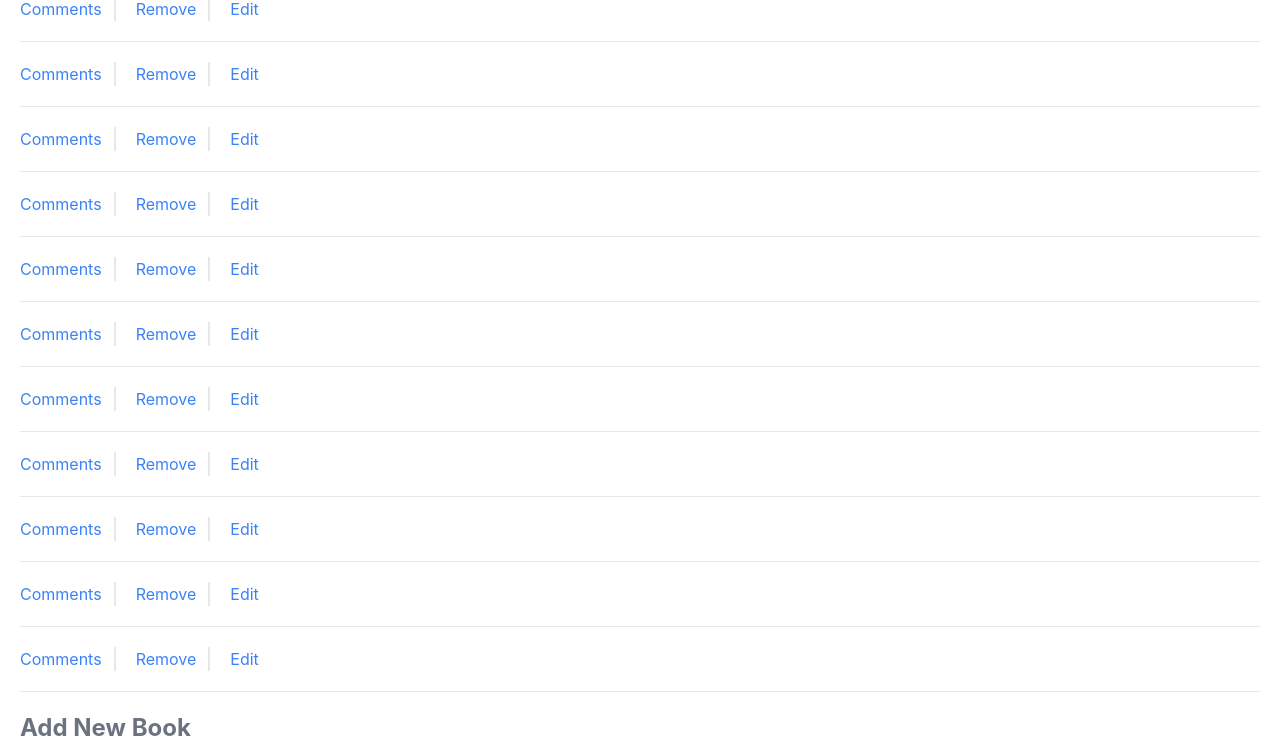
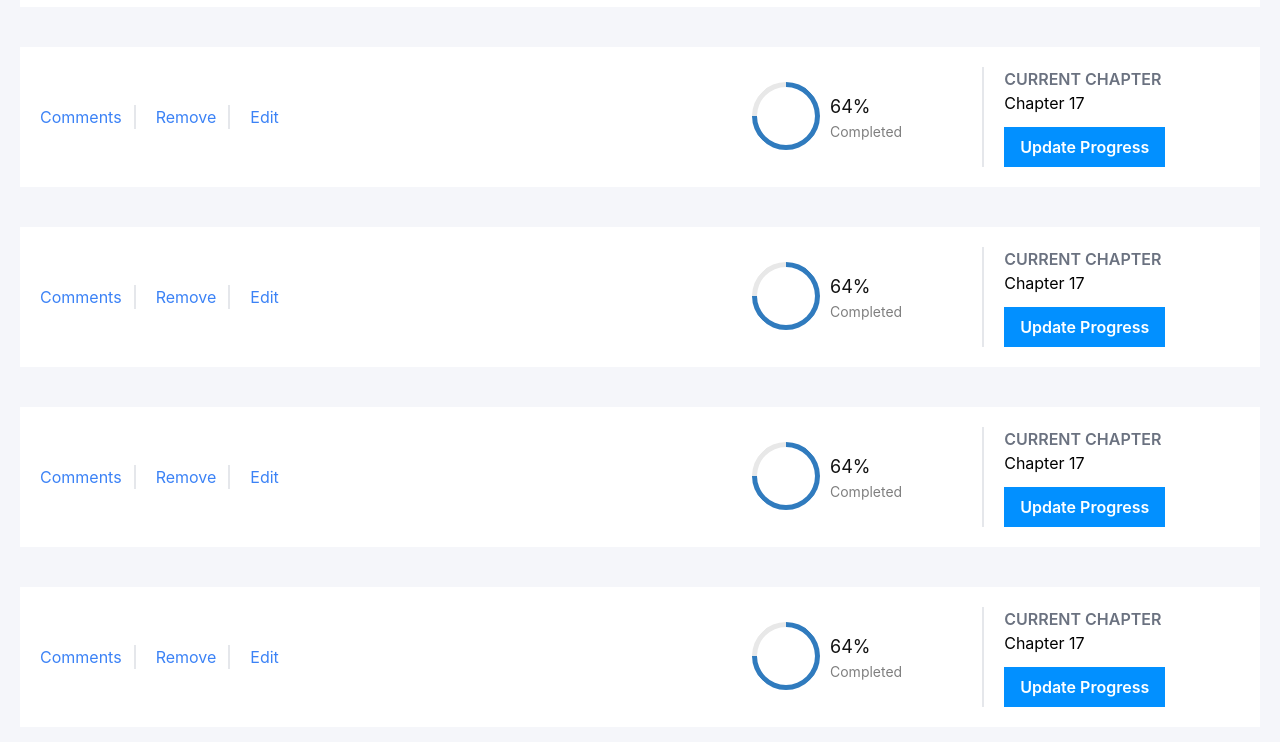
Before and after one commit to Ellon-M/bookstore, a React (Create React App) app: page / in a window 1280 px wide. Shown: the part 273-1015 px from the top of the page. Built offline with nearby package versions, Linux system fonts and the light colour scheme; no server answers.

Commit message:
add profile nav icon, add progress section, adjust books list border to match design

```diff
--- a/package.json
+++ b/package.json
@@ -11,6 +11,7 @@
     "prop-types": "^15.8.1",
     "react": "^18.2.0",
     "react-dom": "^18.2.0",
+    "react-icons": "^4.7.1",
     "react-redux": "^8.0.5",
     "react-router-dom": "^6.6.2",
     "react-scripts": "5.0.1",
--- a/src/App.js
+++ b/src/App.js
@@ -3,16 +3,25 @@ import './App.css';
 import {
   Link, BrowserRouter, Routes, Route,
 } from 'react-router-dom';
+import { FaUser } from 'react-icons/fa';
 import Booklist from './components/Booklist';
 import Categories from './components/Categories';
 
 const App = () => (
-  <div className="max-w-7xl mx-auto my-5 bg-white font-inter">
+  <div className="font-inter">
     <BrowserRouter>
-      <nav className="flex items-center gap-5 shadow-md p-5">
-        <h1 className="text-[#0290ff] font-bold text-4xl">Bookstore CMS</h1>
-        <Link to="/" className="text-gray-500 text-lg font-semibold">Books</Link>
-        <Link to="/categories" className="text-gray-500 text-lg font-semibold">Categories</Link>
+      <nav className="shadow-md">
+        <div className="max-w-7xl mx-auto p-5 flex items-center justify-between">
+          <div className="flex items-center gap-5">
+            <h1 className="text-[#0290ff] font-bold text-4xl">Bookstore CMS</h1>
+            <Link to="/" className="text-gray-500 text-lg font-semibold">Books</Link>
+            <Link to="/categories" className="text-gray-500 text-lg font-semibold">Categories</Link>
+          </div>
+
+          <div className="w-10 h-10 flex items-center justify-center border rounded-full cursor-pointer">
+            <FaUser className="text-[#0290ff]" />
+          </div>
+        </div>
       </nav>
 
       <div className="p-5">
--- a/src/components/AddBook.js
+++ b/src/components/AddBook.js
@@ -29,13 +29,13 @@ const AddBook = () => {
   };
 
   return (
-    <div className="mb-2">
+    <div className="mb-2 max-w-7xl mx-auto">
       <h3 className="text-gray-500 font-bold text-2xl">Add New Book</h3>
 
-      <form onSubmit={handleSubmit}>
-        <input className="border-b border-[#a0a0a0] outline-none mr-2 p-2" placeholder="Title" type="text" name="title" value={title} onChange={(e) => setTitle(e.target.value)} />
+      <form onSubmit={handleSubmit} className="flex justify-between items-center">
+        <input className="border border-[#a0a0a0] outline-none mr-2 p-2 w-[450px]" placeholder="Title" type="text" name="title" value={title} onChange={(e) => setTitle(e.target.value)} />
 
-        <input className="border-b border-[#a0a0a0] outline-none mr-2 p-2" placeholder="Author" type="text" name="author" value={author} onChange={(e) => setAuthor(e.target.value)} />
+        <input className="border border-[#a0a0a0] outline-none mr-2 p-2 w-[450px]" placeholder="Author" type="text" name="author" value={author} onChange={(e) => setAuthor(e.target.value)} />
 
         <select className="py-3 px-5 outline-none cursor-pointer bg-white border rounded-md border-[#a0a0a0]" name="category" onChange={(e) => setCategory(e.target.value)}>
           {categories && categories.map((category) => (
@@ -43,7 +43,7 @@ const AddBook = () => {
           ))}
         </select>
 
-        <button type="submit" className="bg-[#0290ff] ml-2 py-2 px-5 text-white font-semibold">Add Book</button>
+        <button type="submit" className="bg-[#0290ff] ml-2 py-2 px-10 text-white font-semibold">Add Book</button>
       </form>
     </div>
   );
--- a/src/components/Book.js
+++ b/src/components/Book.js
@@ -12,7 +12,9 @@ const Book = ({
   };
 
   return (
-    <div className="my-5 border-b">
+    <div className="my-10 bg-white max-w-7xl mx-auto p-5">
+      <div className="flex items-center">
+        <div className="w-7/12">
           <p className="font-bold text-gray-500">{category}</p>
           <h4 className="font-bold text-3xl">{title}</h4>
           <p className="text-blue-600">{author}</p>
@@ -21,6 +23,23 @@ const Book = ({
             <button type="button" className="border-r-2 pr-3 text-blue-500">Comments</button>
             <button type="button" className="border-r-2 pr-3 text-blue-500" onClick={handleClick}>Remove</button>
             <button type="button" className="text-blue-500">Edit</button>
+          </div>
+        </div>
+
+        <div className="progress-container">
+          <div className="progress" />
+        </div>
+
+        <div className="progress-stat pr-20">
+          <p className="percentage-complete text-lg">64%</p>
+          <p className="completed">Completed</p>
+        </div>
+
+        <div className="pl-5 border-l-2">
+          <h1 className="text-gray-500 font-semibold">CURRENT CHAPTER</h1>
+          <h4>Chapter 17</h4>
+          <button type="button" className="mt-3 bg-[#0290ff] py-2 px-4 text-white font-semibold">Update Progress</button>
+        </div>
       </div>
     </div>
   );
--- a/src/components/Booklist.js
+++ b/src/components/Booklist.js
@@ -15,14 +15,14 @@ const Booklist = () => {
   return (
     <>
       {books.map((book) => (
-        <ul key={book.id}>
+        <div key={book.id}>
           <Book
             item_id={book.id}
             title={book.title}
             author={book.author}
             category={book.category}
           />
-        </ul>
+        </div>
       ))}
       <AddBook />
     </>
--- a/src/index.css
+++ b/src/index.css
@@ -2,6 +2,36 @@ body {
   margin: 0;
   background-color: #f5f6fa;
   font-family: 'Inter', sans-serif;
+}
+
+.progress-container {
+  width: 5.625rem;
+  height: 5.625rem;
+  padding: 0.63rem 0.625rem 0.75rem 0.75rem;
+  display: flex;
+  justify-content: center;
+  align-items: center;
+}
+
+.progress {
+  position: absolute;
+  border-radius: 50%;
+  width: 4.25rem;
+  height: 4.25rem;
+  border: 5px solid #307bbe;
+  border-left-color: #e8e8e8;
+  -webkit-transform: rotate(45deg);
+  transform: rotate(45deg);
+}
+
+.percentage-complete {
+  font-size: 2rem;
+  color: #121212;
+}
+
+.completed {
+  font-size: 0.875rem;
+  opacity: 0.5;
 }
 
 @tailwind base;
```
Also changed, not shown: 1 other file (tests, documents, lock files or other folders). Lines whose indentation alone changed are shown as unchanged.
